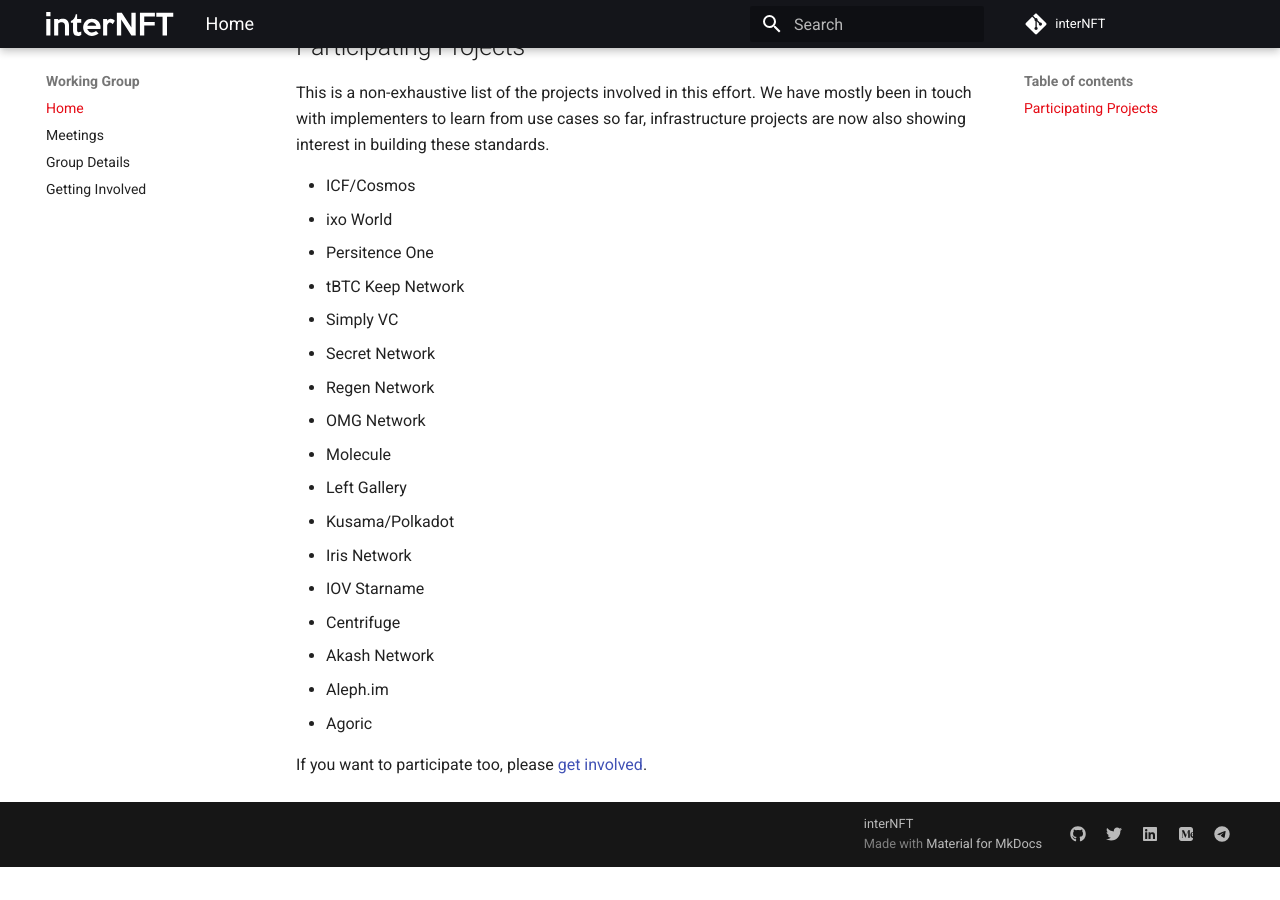
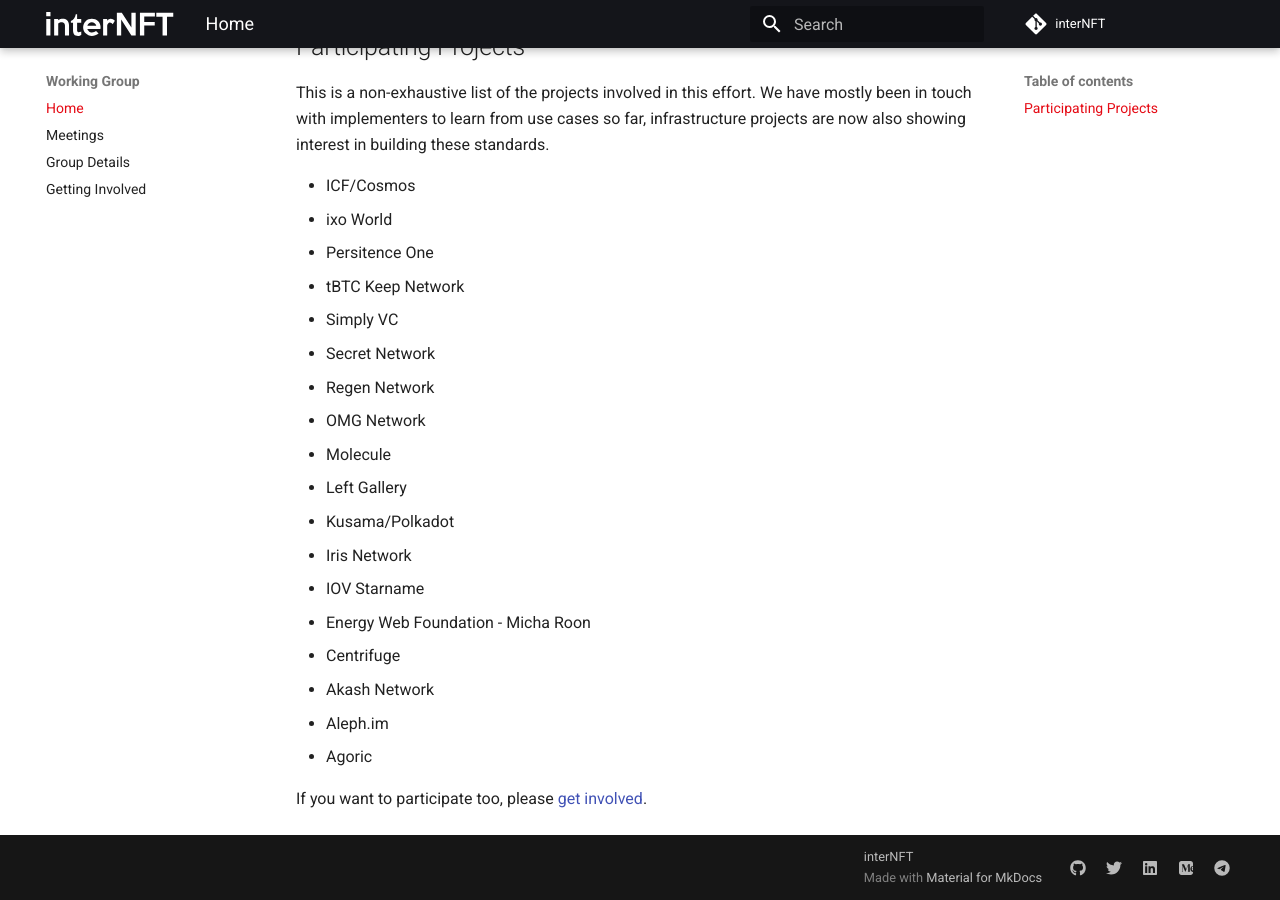
Before and after one commit to interNFT/documentation, an MkDocs documentation site: the page built from markdowns/index.md, in a window 1280 px wide and 900 px high, scrolled down 667 px. Built offline with MkDocs 1.6.1 and Material for MkDocs 9.7.7, drawn with Linux system fonts in a browser that asks for light colours; before the commit the page ends 1534 px from its top, so only the background shows below that.

Commit message:
Update index.md

```diff
--- a/markdowns/index.md
+++ b/markdowns/index.md
@@ -31,6 +31,7 @@
 * Kusama/Polkadot
 * Iris Network
 * IOV Starname
+* Energy Web Foundation - Micha Roon
 * Centrifuge
 * Akash Network
 * Aleph.im
```
